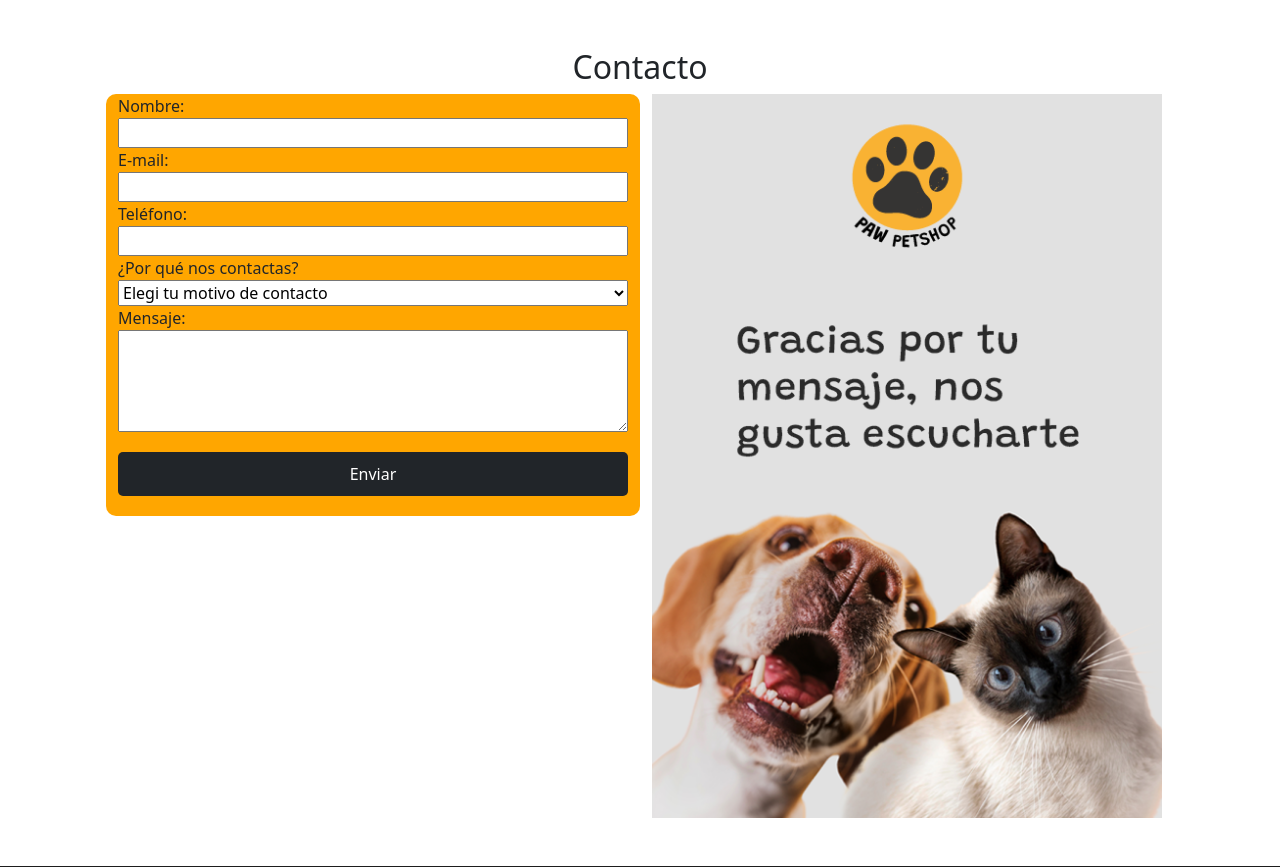
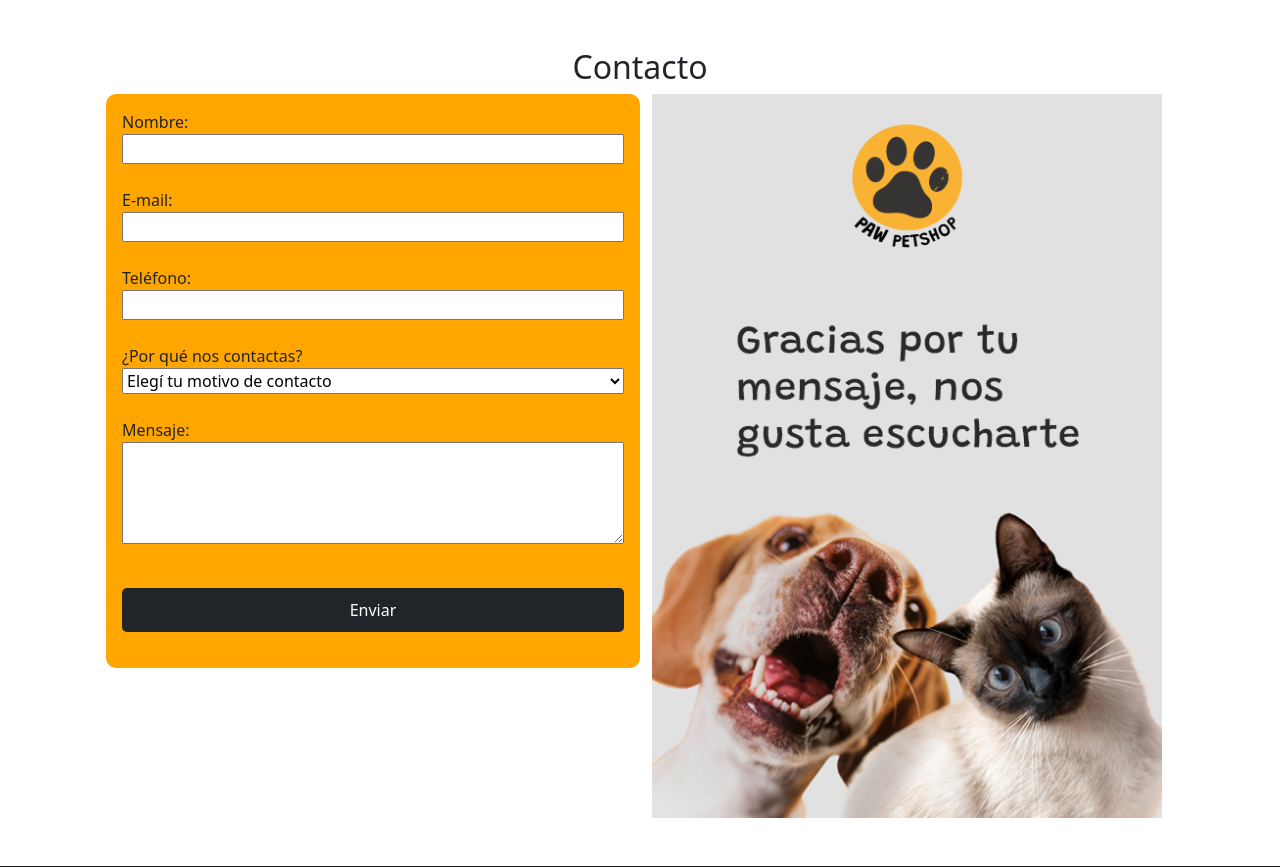
Before and after one commit to Lau-szutner/E-commerce-PHP, a PHP site: page /index.php?seccion=contacto in a window 1280 px wide. Shown: the part 86-953 px from the top of the page. Run offline with PHP 8.4, Linux system fonts and the light colour scheme.

Commit message:
arreglo espacios de form

```diff
--- a/sitio/views/contacto.php
+++ b/sitio/views/contacto.php
@@ -1,29 +1,41 @@
 <section class="container p-5 d-flex flex-column">
     <h2 class="text-center">Contacto</h2>
     <div class="row row-cols-1 row-cols-md-2 ">
-        <form action="procesar.php" method="get" class="col d-flex flex-column mb-5" id="contactoForm">
-            <label for="nombre">Nombre:</label>
+        <form action="procesar.php" method="get" class="col d-flex flex-column mb-5 gap-4 p-3" id="contactoForm">
+
+            <label for="nombre" class="d-flex flex-column">
+                Nombre:
                 <input type="text" id="nombre" name="nombre" required>
+            </label>
 
-            <label for="email">E-mail:</label>
+            <label for="email" class="d-flex flex-column">
+                E-mail:
                 <input type="email" id="email" name="email" required>
+            </label>
 
-            <label for="tel">Teléfono:</label>
+            <label for="tel" class="d-flex flex-column">
+                Teléfono:
                 <input type="tel" id="tel" name="tel" required>
+            </label>
 
-            <label for="motivo">¿Por qué nos contactas?</label>
-            <select id="motivo" name="motivo">
-                <option value=".">Elegi tu motivo de contacto</option>
+            <label for="motivo" class="d-flex flex-column">
+                ¿Por qué nos contactas?
+                <select id="motivo" name="motivo" required>
+                    <option value="" disabled selected>Elegí tu motivo de contacto</option>
                     <option value="consulta">Consulta</option>
-                <option value="Pedido">Pedido</option>
-                <option value="Servicio">Servicios</option>
-                <option value="Reclamo">Reclamos</option>
+                    <option value="pedido">Pedido</option>
+                    <option value="servicio">Servicios</option>
+                    <option value="reclamo">Reclamos</option>
                     <option value="otros">Otros</option>
                 </select>
+            </label>
 
-            <label for="mensaje">Mensaje:</label>
+            <label for="mensaje" class="d-flex flex-column">
+                Mensaje:
                 <textarea id="mensaje" name="mensaje" rows="4" cols="50" required></textarea>
-            <button type="submit">Enviar</button>
+            </label>
+
+            <button type="submit" class="btn btn-primary">Enviar</button>
         </form>
 
         <picture class="col ">
```
Also changed, not shown: 1 other file. Lines whose indentation alone changed are shown as unchanged.
